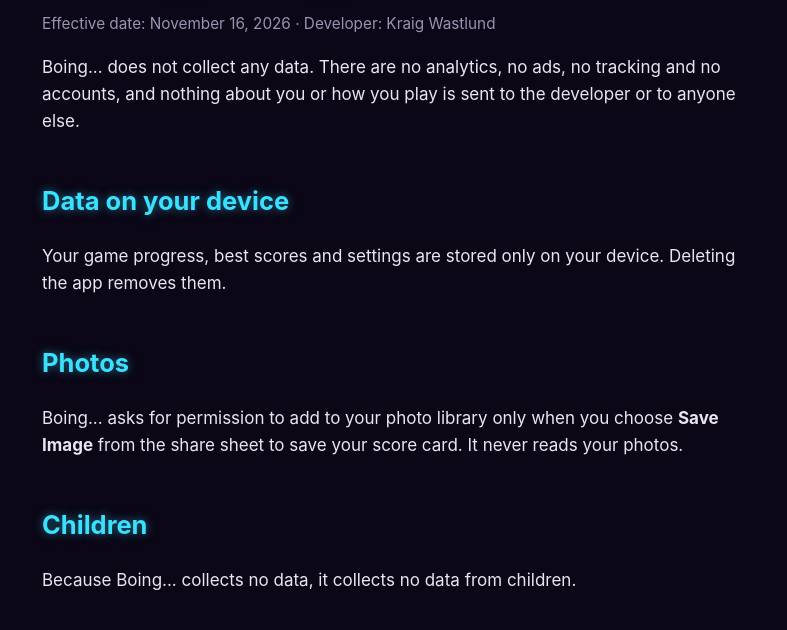
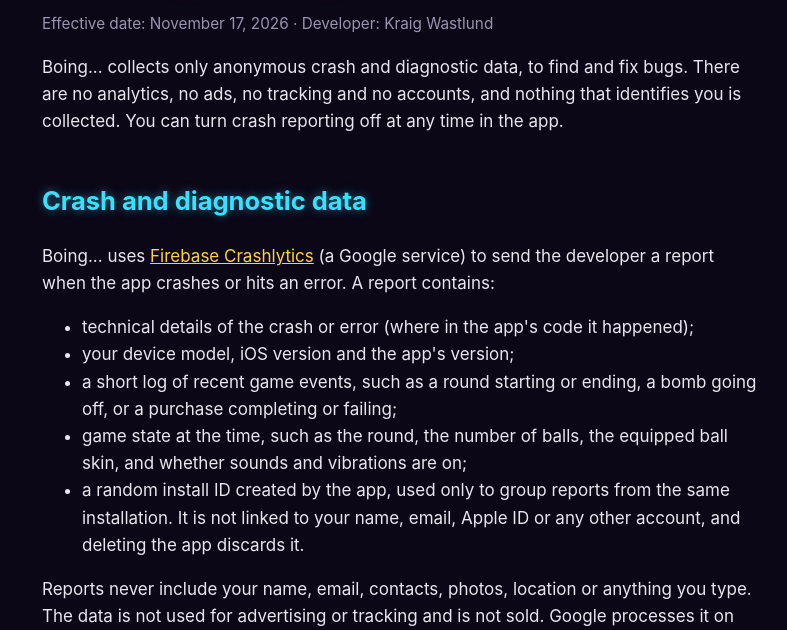
Before and after one commit to KraigWastlund/boing-site, a plain HTML site: page privacy.html in a window 1280 px wide. Shown: the part 150-780 px from the top of the page, without its empty margins (238-1025 px from the left). Drawn offline with Linux system fonts and the light colour scheme.

Commit message:
Privacy: anonymous crash and diagnostic data via Firebase Crashlytics, with the in-app opt-out (boing#32)
Co-Authored-By: Claude Opus 5.5 <noreply@anthropic.com>

```diff
--- a/privacy.html
+++ b/privacy.html
@@ -1,13 +1,24 @@
 <!doctype html><html lang="en"><head><meta charset="utf-8"><meta name="viewport" content="width=device-width,initial-scale=1"><title>Boing... | Privacy Policy</title><link rel="stylesheet" href="style.css"></head><body><main><nav><a href="index.html">Boing...</a><a href="support.html">Support</a><a href="privacy.html">Privacy</a></nav>
 <h1>Privacy Policy</h1>
-<p class="muted">Effective date: November 16, 2026 &middot; Developer: Kraig Wastlund</p>
-<p>Boing... does not collect any data. There are no analytics, no ads, no tracking and no accounts, and nothing about you or how you play is sent to the developer or to anyone else.</p>
+<p class="muted">Effective date: November 17, 2026 &middot; Developer: Kraig Wastlund</p>
+<p>Boing... collects only anonymous crash and diagnostic data, to find and fix bugs. There are no analytics, no ads, no tracking and no accounts, and nothing that identifies you is collected. You can turn crash reporting off at any time in the app.</p>
+<h2>Crash and diagnostic data</h2>
+<p>Boing... uses <a href="https://firebase.google.com/products/crashlytics">Firebase Crashlytics</a> (a Google service) to send the developer a report when the app crashes or hits an error. A report contains:</p>
+<ul>
+<li>technical details of the crash or error (where in the app's code it happened);</li>
+<li>your device model, iOS version and the app's version;</li>
+<li>a short log of recent game events, such as a round starting or ending, a bomb going off, or a purchase completing or failing;</li>
+<li>game state at the time, such as the round, the number of balls, the equipped ball skin, and whether sounds and vibrations are on;</li>
+<li>a random install ID created by the app, used only to group reports from the same installation. It is not linked to your name, email, Apple ID or any other account, and deleting the app discards it.</li>
+</ul>
+<p>Reports never include your name, email, contacts, photos, location or anything you type. The data is not used for advertising or tracking and is not sold. Google processes it on the developer's behalf under the <a href="https://firebase.google.com/support/privacy">Firebase privacy terms</a>.</p>
+<p><b>Turning it off:</b> open Settings in Boing... and switch <b>Crash Reports</b> off. No more reports or diagnostic data are sent from then on.</p>
 <h2>Data on your device</h2>
 <p>Your game progress, best scores and settings are stored only on your device. Deleting the app removes them.</p>
 <h2>Photos</h2>
 <p>Boing... asks for permission to add to your photo library only when you choose <b>Save Image</b> from the share sheet to save your score card. It never reads your photos.</p>
 <h2>Children</h2>
-<p>Because Boing... collects no data, it collects no data from children.</p>
+<p>Boing... does not knowingly collect personal information from anyone, including children. The anonymous crash and diagnostic data described above contains nothing that identifies a person.</p>
 <h2>Changes</h2>
 <p>If this policy changes, the new version will be posted on this page with a new effective date.</p>
 <h2>Contact</h2>
```
